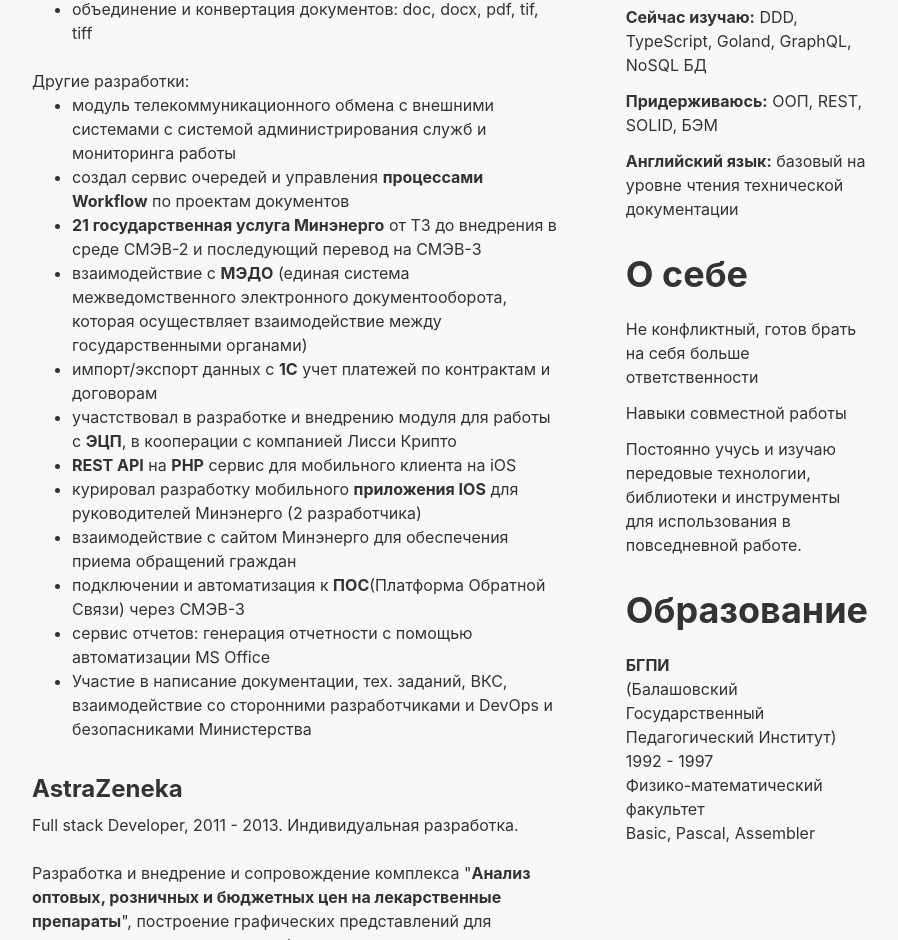
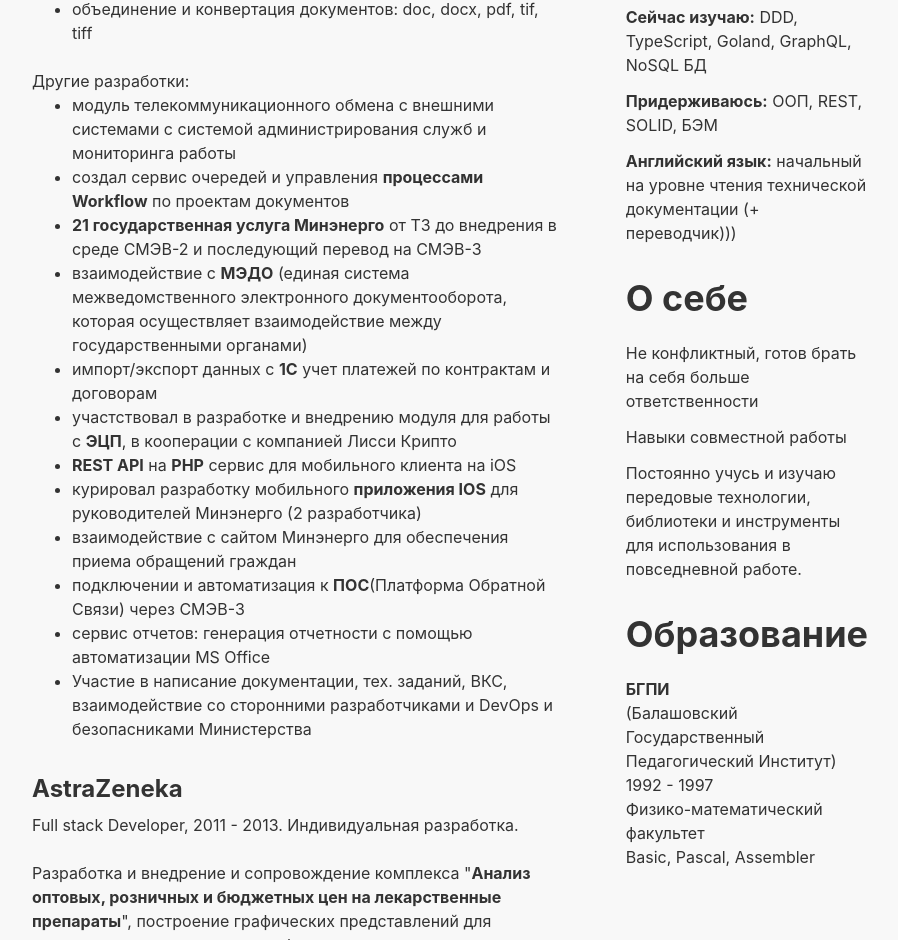
Before and after one commit to wmcheck/cra, a React (Create React App) app: page / in a window 1280 px wide. Shown: the part 1281-2221 px from the top of the page, without its empty margins (190-1088 px from the left). Built offline with nearby package versions, Linux system fonts and the light colour scheme.

Commit message:
fix: update

```diff
--- a/src/App.js
+++ b/src/App.js
@@ -136,7 +136,7 @@ function App() {
               <p>
                 <b>Английский язык:</b>{' '}
                 <span itemprop="knowsAbout">
-                  базовый на уровне чтения технической документации
+                  начальный на уровне чтения технической документации (+ переводчик)))
                 </span>
               </p>
             </div>
```
